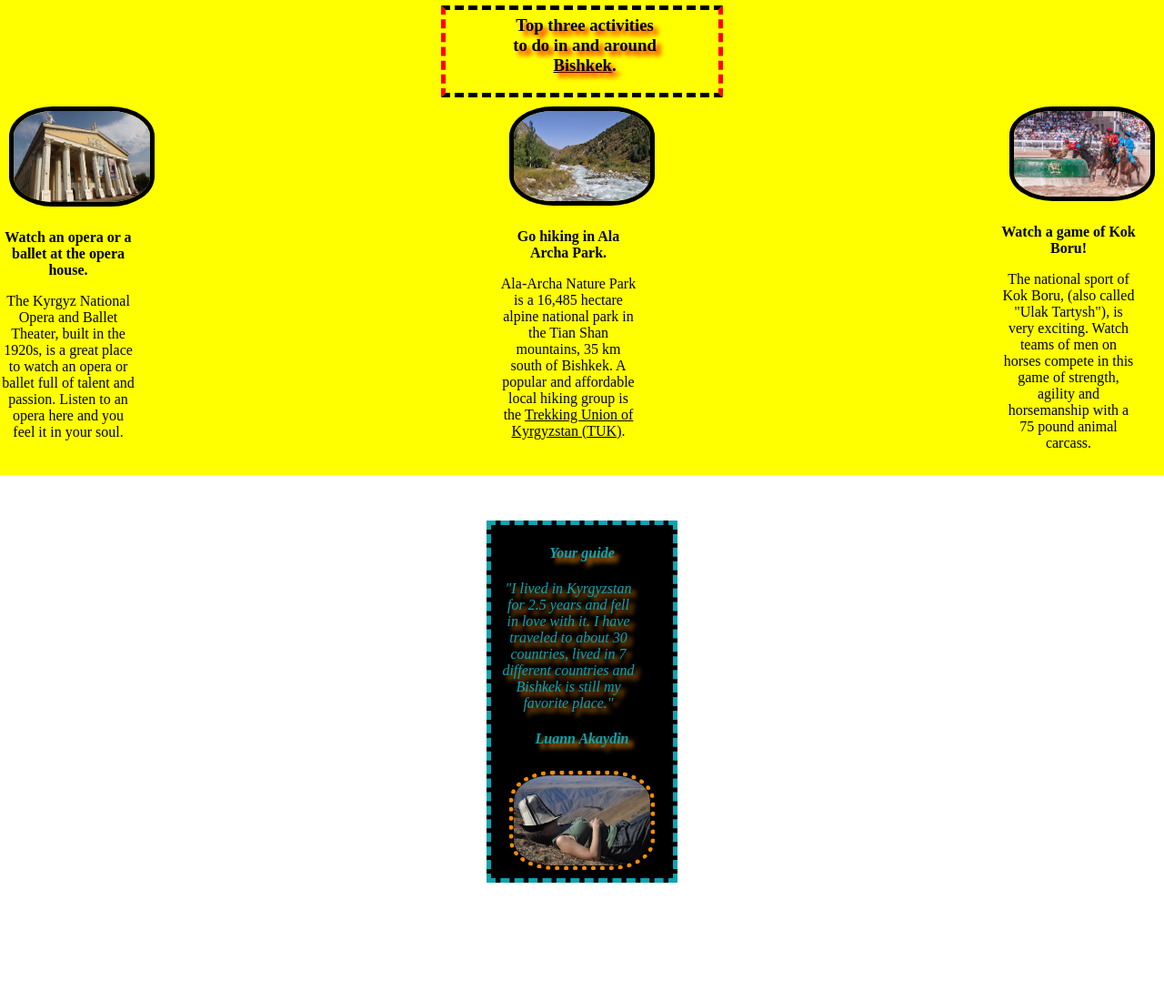
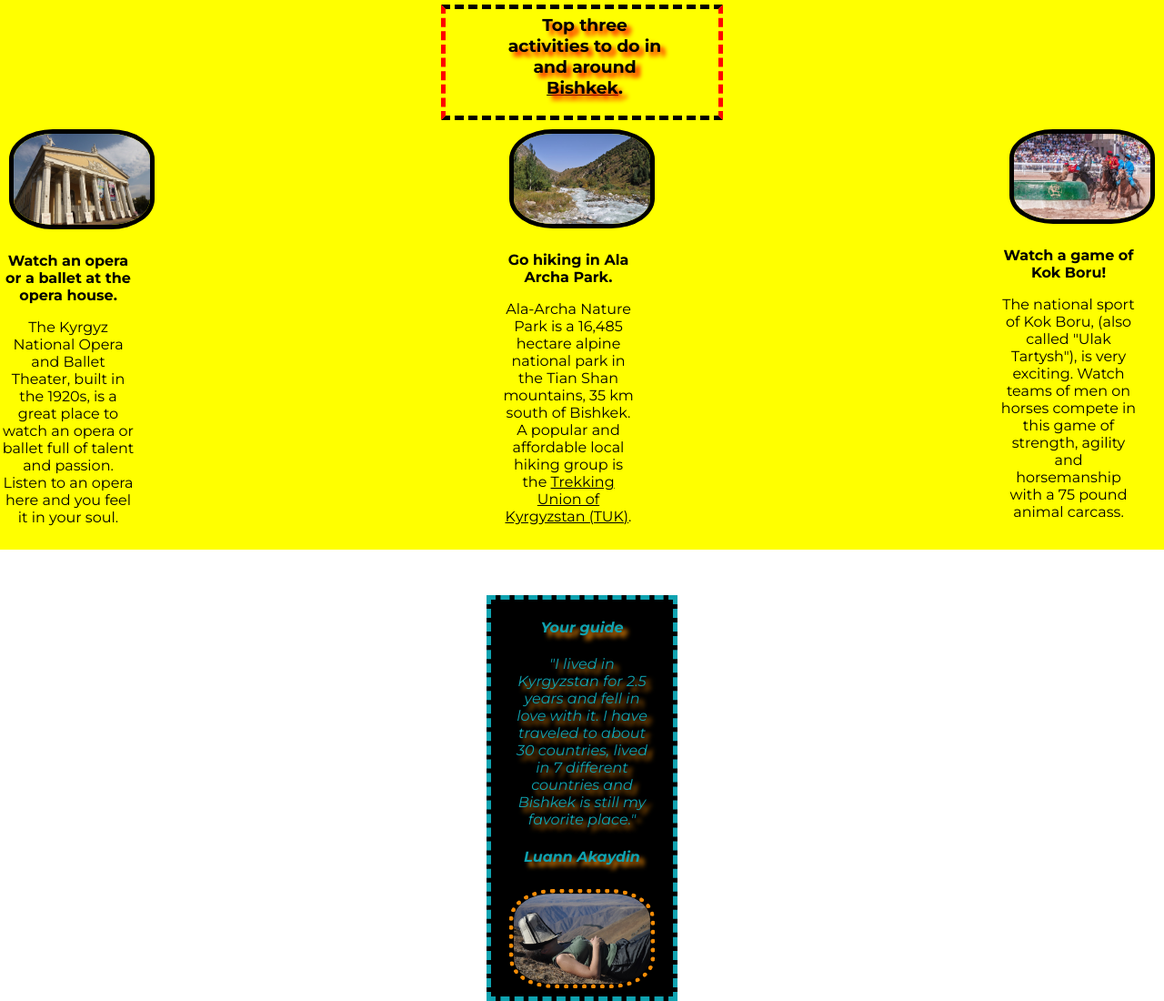
Before and after one commit to LuLuLuann/hometown-hero, a website built with Vite: page index.html in a window 1280 px wide. Shown: the part 320-1420 px from the top of the page at 91% size. Before the commit the page ends 1290 px from the top, so only its background shows below. Built offline with nearby package versions, Linux system fonts and the light colour scheme.

Commit message:
Suggestion
Here's my suggestion

```diff
--- a/index.html
+++ b/index.html
@@ -1,87 +1,119 @@
 <!DOCTYPE html>
 <html>
   <head>
-        <link rel="stylesheet" href="styles.css">
+    <!-- CSS -->
+    <link rel="stylesheet" href="styles.css" />
 
+    <!-- Google Fonts -->
+    <!-- Google Fonts import -->
+    <link rel="preconnect" href="https://fonts.googleapis.com" />
+    <link rel="preconnect" href="https://fonts.gstatic.com" crossorigin />
+    <link
+      href="https://fonts.googleapis.com/css2?family=Montserrat:ital,wght@0,100..900;1,100..900&display=swap"
+      rel="stylesheet"
+    />
   </head>
+
   <body>
-
     <!-- HERO SECTION -->
-        <div id = "hero">
-            <h1>Visit <span class= "bishkek">Bishkek</span></h1>
-            <h2>Enjoy hiking, eating delicious food and shopping. </h2>
-
+    <div id="hero">
+      <h1>Visit <span class="bishkek">Bishkek</span></h1>
+      <h2>Enjoy hiking, eating delicious food and shopping.</h2>
     </div>
 
     <!-- ACTIVITIES SECTION -->
 
-        <div class = "activities-section">
-            <div id = "title">
-                <h3>Top three activities to do in and around <a href="https://en.wikipedia.org/wiki/Kyrgyzstan"  target="_blank">Bishkek</a>.</h3>
+    <div class="activities-section">
+      <div id="title">
+        <h3>
+          Top three activities to do in and around
+          <a href="https://en.wikipedia.org/wiki/Kyrgyzstan" target="_blank"
+            >Bishkek</a
+          >.
+        </h3>
       </div>
 
-            <div class = "activities">
-                <div class = "opera">
-                    <a href="https://www.google.com/maps/dir/40.6683298,-73.9914717/The+Kyrgyz+National+Opera+and+Ballet+Theater/@2.8826067,-86.4581042,3z/data=!3m1!4b1!4m9!4m8!1m1!4e1!1m5!1m1!1s0x389eb7c10848a93d:0x178c9dfeb06e7595!2m2!1d74.6121582!2d42.8781345?entry=ttu&g_ep=EgoyMDI0MTAwOC4wIKXMDSoASAFQAw%3D%3D" target="_blank">
-                        <img src="images/opera-house.jpg"
+      <div class="activities">
+        <div class="opera">
+          <a
+            href="https://www.google.com/maps/dir/40.6683298,-73.9914717/The+Kyrgyz+National+Opera+and+Ballet+Theater/@2.8826067,-86.4581042,3z/data=!3m1!4b1!4m9!4m8!1m1!4e1!1m5!1m1!1s0x389eb7c10848a93d:0x178c9dfeb06e7595!2m2!1d74.6121582!2d42.8781345?entry=ttu&g_ep=EgoyMDI0MTAwOC4wIKXMDSoASAFQAw%3D%3D"
+            target="_blank"
+          >
+            <img
+              src="images/opera-house.jpg"
               alt="yellow and white building with multiple white columns in the front. Top of building rises to a point. There are three statues seen on the roof - one at the top point and one on each side. Photo is taken from the bottom left looking up."
-                        title ="The Kygyz National Opera and Ballet Theater">
+              title="The Kygyz National Opera and Ballet Theater"
+            />
           </a>
-                    <p class ="bold-text">
+          <p class="bold-text">
             Watch an opera or a ballet at the opera house.
           </p>
           <p>
-                    The Kyrgyz National Opera and Ballet Theater, built in the 1920s, is a great place to watch an opera or ballet full of talent and passion. Listen to an opera here and you feel it in your soul.
-                    </p>
-
-            </div>
-
-
-            <div class ="ala-archa">
-                <a href="https://google.gprivate.com/search.php?images/search?q=ala+archa+national+park+bishkek+images&FORM=HDRSC2" target="_blank">
-                    <img src="/images/Screenshot-ala.jpg"
-                    alt ="river with small rocks flowing inbetween the light green grassy mountains sparsely covered with dark green shrubs and small trees"
-                    title = "Ala Archa Park photographed by Luann Suhr in 2014">
-                </a>
-                <p class ="bold-text">
-                    Go hiking in Ala Archa Park.
-                </p>
-                <p>
-                    Ala-Archa Nature Park is a 16,485 hectare alpine national park in the Tian Shan mountains, 35 km south of Bishkek. A popular and affordable local hiking group is the <a href="https://tuk.kg/" target="_blank">Trekking Union of Kyrgyzstan (TUK)</a>.
+            The Kyrgyz National Opera and Ballet Theater, built in the 1920s, is
+            a great place to watch an opera or ballet full of talent and
+            passion. Listen to an opera here and you feel it in your soul.
           </p>
         </div>
 
-            <div class = "kok-boru">
+        <div class="ala-archa">
+          <a
+            href="https://google.gprivate.com/search.php?images/search?q=ala+archa+national+park+bishkek+images&FORM=HDRSC2"
+            target="_blank"
+          >
+            <img
+              src="/images/Screenshot-ala.jpg"
+              alt="river with small rocks flowing inbetween the light green grassy mountains sparsely covered with dark green shrubs and small trees"
+              title="Ala Archa Park photographed by Luann Suhr in 2014"
+            />
+          </a>
+          <p class="bold-text">Go hiking in Ala Archa Park.</p>
+          <p>
+            Ala-Archa Nature Park is a 16,485 hectare alpine national park in
+            the Tian Shan mountains, 35 km south of Bishkek. A popular and
+            affordable local hiking group is the
+            <a href="https://tuk.kg/" target="_blank"
+              >Trekking Union of Kyrgyzstan (TUK)</a
+            >.
+          </p>
+        </div>
+
+        <div class="kok-boru">
           <a href="https://www.youtube.com/watch?v=lpKQEVdcI0g" target="_blank">
-                    <img src="images/kok-boru-2.jpg"
-                    alt ="three men on horses. one man falling off of horse into goal with the headless goat carcass he is throwing"
-                    title="kok boru photograph taken by Artem Kolosov">
+            <img
+              src="images/kok-boru-2.jpg"
+              alt="three men on horses. one man falling off of horse into goal with the headless goat carcass he is throwing"
+              title="kok boru photograph taken by Artem Kolosov"
+            />
           </a>
-                <p class ="bold-text">
-                Watch a game of Kok Boru!
-                </p>
+          <p class="bold-text">Watch a game of Kok Boru!</p>
           <p>
-                    The national sport of Kok Boru, (also called "Ulak Tartysh"), is very exciting. Watch teams of men on horses compete in this game of strength, agility and horsemanship with a 75 pound animal carcass.
+            The national sport of Kok Boru, (also called "Ulak Tartysh"), is
+            very exciting. Watch teams of men on horses compete in this game of
+            strength, agility and horsemanship with a 75 pound animal carcass.
           </p>
         </div>
       </div>
     </div>
 
     <!-- GUIDE SECTION -->
-        <div id = "guide-info-card">
+    <div id="guide-info-card">
       <div>
-                <h4 id = "business-card-title">Your guide</h4>
-                <p id = "business-card-description">"I lived in Kyrgyzstan for 2.5 years and fell in love with it. I have traveled to about 30 countries, lived in 7 different countries and Bishkek is still my favorite place."</p>
-                <h4 id = "name">Luann Akaydin</h4>
+        <h4 id="business-card-title">Your guide</h4>
+        <p id="business-card-description">
+          "I lived in Kyrgyzstan for 2.5 years and fell in love with it. I have
+          traveled to about 30 countries, lived in 7 different countries and
+          Bishkek is still my favorite place."
+        </p>
+        <h4 id="name">Luann Akaydin</h4>
         <a href="https://www.linkedin.com/in/luannakaydin/" target="_blank">
-                    <img id ="Luann"
+          <img
+            id="Luann"
             src="/images/Screenshot-lu.jpg"
             alt="woman laying on back in nature with hands across chest, knees bent up and tall hat covering face. Shape of her body imitates the shape of the mountains in the distance"
-                    title ="Luann in mountains - photo by Luann Suhr, 2014">
+            title="Luann in mountains - photo by Luann Suhr, 2014"
+          />
         </a>
-
       </div>
     </div>
-
   </body>
 </html>
--- a/styles.css
+++ b/styles.css
@@ -1,44 +1,81 @@
-/**
-Palette: https://scrimba.com/links/hometown-palette
-RED: #E63946
-LIGHT: #F1FAEE
-AQUA: #A8DADC
-LIGHT BLUE: #457B9D
-DARK BLUE: #1D3557
+/* DEFAULT */
+body {
+  margin: 0;
+  text-align: center;
+  /* Google Fonts setup */
+  font-family: "Montserrat", sans-serif;
+}
 
-*/
+h1,
+h2,
+h3 {
+  background-color: yellow;
+  padding: 5px, 0px;
+  margin-left: 6px;
+  margin-top: 6px;
+  width: 170px;
+}
 
-#hero { background-image: url(/images/Kg-flag.jpg);
+h2 {
+  margin-top: 120px;
+}
+
+a {
+  color: black;
+}
+
+p {
+  width: 150px;
+  text-align: center;
+}
+
+img {
+  margin: 5px 10px;
+  width: 150px;
+  border: 5px solid black;
+  border-radius: 30%;
+}
+
+/* HERO SECTION */
+#hero {
+  background-image: url(/images/Kg-flag.jpg);
   background-size: cover;
   height: 310px;
   background-position: 10px;
   margin-bottom: 0px;
-     }
-#hero:hover {background-image:url("/images/Kyrgyzstan.gif");}
 
-h1, h2, h3 {background-color: yellow;
-padding: 5px, 0px;
-margin-left: 6px;
-margin-top: 6px;
-width: 170px;
-
+  /* FLEX - part1 */
+  display: flex;
+  justify-content: space-between;
+  align-items: center;
 }
 
-h2 {margin-top: 120px;}
-
-.bold-text { font-weight: bold; }
-
-body {
-
-        margin: 0;
-    text-align: center;
-
+/* FLEX - part2 */
+#hero h1,
+#hero h2 {
+  margin: 0 40px;
 }
 
-.activities-section {background: yellow;
+/* lines 18 to 28: Your question
+  Using flex, you can center h1 and h2, but the background hover image doesn't look nice with centered heading
+  */
+
+#hero:hover {
+  background-image: url("/images/Kyrgyzstan.gif");
+}
+
+.bishkek:hover {
+  background: #0fa3b1;
+  font-size: 50px;
+}
+
+/* ACTIVITIES SECTION */
+.activities-section {
+  background: yellow;
   padding-top: 10px;
   padding-bottom: 10px;
-    margin-bottom: 50px; }
+  margin-bottom: 50px;
+}
 
 #title {
   display: flex;
@@ -56,51 +93,47 @@ body {
   width: 300px;
 }
 
-.activities {display: flex;
+.activities {
+  display: flex;
   flex-direction: row;
   justify-content: space-between;
-
 }
 
-    #title {background: yellow;
+/* #title {
+  background: yellow;
   margin-top: 0px;
   text-align: center;
+} */
+
+/* 👆 I commented out #title {}, because it seems it has no effect */
+
+/* GUIDE SECTION */
+
+#Luann {
+  border: 5px dotted #f48c06;
 }
 
-
-
-.bishkek:hover { background: #0fa3b1;
-font-size: 50px;
+#guide-info-card div {
+  display: flex;
+  flex-direction: column;
+  justify-content: center;
 }
 
-a { color: black; }
-
-p {
- width:150px;
-text-align: center;}
-
-img {
-    margin: 5px 10px;
-    width: 150px;
-    border: 5px solid black;
-    border-radius: 30%;
-}
-
-
-
-#business-card-description {text-align: center; }
-#Luann { border: 5px dotted #f48c06; }
 #guide-info-card {
-    display:flex;
-    justify-content: center;
-    align-items: center;
-    text-align: center;
-    margin-left: auto;
-    margin-right: auto;
+  margin: 0 auto;
   border: 5px dashed #0fa3b1;
   color: #0fa3b1;
   background: black;
   font-style: italic;
   width: 200px;
+  text-shadow: 5px 5px 5px #f48c06;
+}
 
-text-shadow: 5px 5px 5px #f48c06;}
+#business-card-description {
+  margin: 0 auto;
+}
+
+/* STYLING */
+.bold-text {
+  font-weight: bold;
+}
```
Lines whose indentation alone changed are shown as unchanged.
